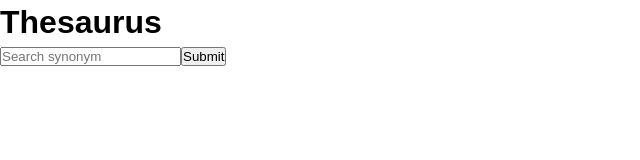
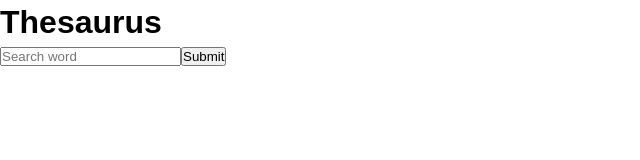
Before and after one commit to SamanthaLFreeman/vueThesaurus, a Vue app: page / in a window 1280 px wide. Shown: the top 160 px of the page, without its empty margins (0-640 px from the left). Built offline with nearby package versions, Linux system fonts and the light colour scheme.

Commit message:
Update verbiage in components, so it is clearier what functionality is included in each component

```diff
--- a/src/App.vue
+++ b/src/App.vue
@@ -1,32 +1,32 @@
 <template>
   <div id="app">
     <Header />
-    <SearchSynonyms v-on:display-synonym="displaySynonym" />
-    <SynonymsContainer v-bind:synonyms="synonyms" />
+    <SearchWord v-on:display-word="displayWord" />
+    <WordsContainer v-bind:words="words" />
   </div>
 </template>
 
 <script>
 import { getSearchedSynonym } from "./util/apiCalls";
 import Header from "./components/Header";
-import SearchSynonyms from "./components/SearchSynonyms";
-import SynonymsContainer from "./components/SynonymsContainer";
+import SearchWord from "./components/SearchWord";
+import WordsContainer from "./components/WordsContainer";
 
 export default {
   name: "app",
   components: {
     Header,
-    SearchSynonyms,
-    SynonymsContainer
+    SearchWord,
+    WordsContainer
   },
   data() {
     return {
-      synonyms: []
+      words: []
     };
   },
   methods: {
-    displaySynonym(synonym) {
-      getSearchedSynonym(synonym).then(data => (this.synonyms = data));
+    displayWord(word) {
+      getSearchedSynonym(word).then(data => (this.words = data));
     }
   }
 };
--- a/src/components/SearchSynonyms.vue
+++ b/src/components/SearchWord.vue
@@ -1,24 +1,24 @@
 <template>
   <form @submit="search">
-    <input type="text" name="synonym" placeholder="Search synonym" v-model="synonym" />
+    <input type="text" name="word" placeholder="Search word" v-model="word" />
     <button>Submit</button>
   </form>
 </template>
 
 <script>
 export default {
-  name: "SearchSynonyms",
+  name: "SearchWord",
   data() {
     return {
-      synonym: ""
+      word: ""
     };
   },
   methods: {
     search(e) {
       e.preventDefault();
 
-      this.$emit("display-synonym", this.synonym);
-      this.synonym = "";
+      this.$emit("display-word", this.word);
+      this.word = "";
     }
   }
 };
--- a/src/components/SynonymsContainer.vue
+++ b/src/components/WordsContainer.vue
@@ -1,6 +1,6 @@
 <template>
   <section>
-    <div v-bind:key="word.id" v-for="word in synonyms">
+    <div v-bind:key="word.id" v-for="word in words">
       <Word v-bind:word="word" />
     </div>
   </section>
@@ -9,11 +9,11 @@
 <script>
 import Word from "./Word";
 export default {
-  name: "SynonymsContainer",
+  name: "WordsContainer",
   components: {
     Word
   },
-  props: ["synonyms"]
+  props: ["words"]
 };
 </script>
 
```
